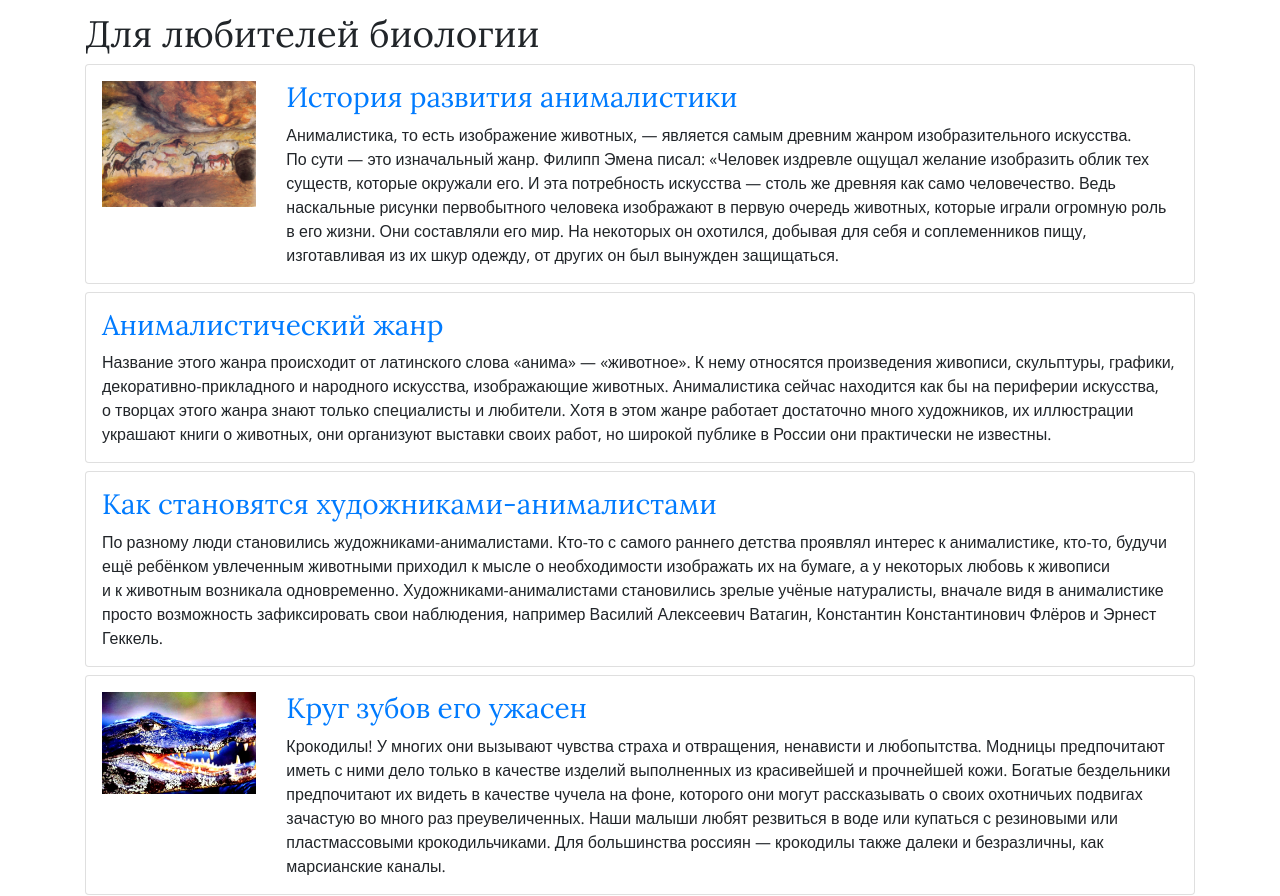
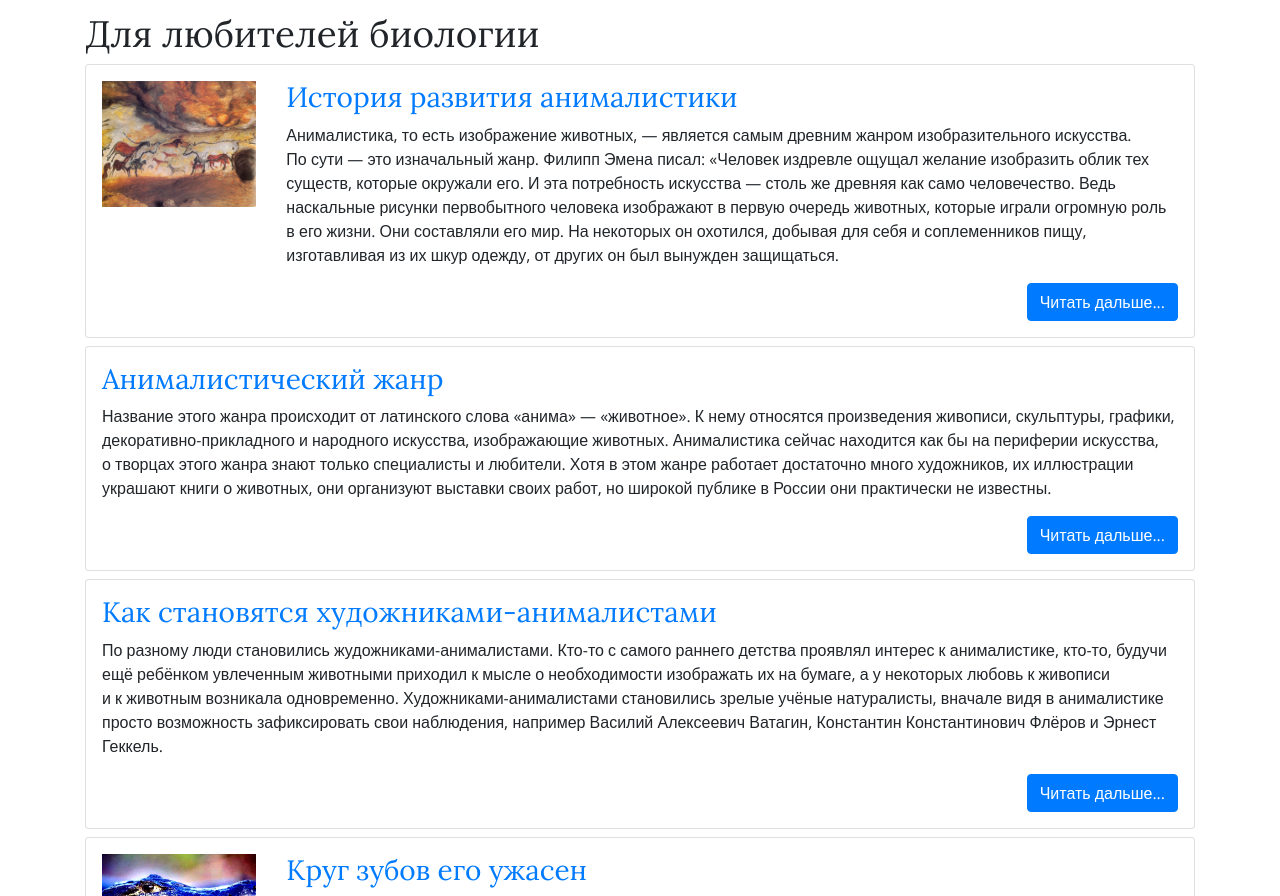
Before and after one commit to sevgym14/abramov, a Jekyll site: the page built from fans.md, in a window 1280 px wide and 1400 px high, scrolled down 168 px, cut to the strip 0-896 px from the top of the window. Built offline with Jekyll 4.4.1, drawn with Linux system fonts in a browser that asks for light colours; some of the changed text lies outside the part shown.

Commit message:
Добавил кнопку "Читать дальше"

```diff
--- a/_includes/header.html
+++ b/_includes/header.html
@@ -1,6 +1,6 @@
 <header class="bg-light m-0 py-4">
-  <p class="site-title m-0">
+  <a href="{{ site.baseurl }}/" class="site-title m-0 text-dark">
     Электронный кабинет
     <span class="title-name">В.&nbsp;И.&nbsp;Абрамова</span>
-  </p>
+  </a>
 </header>
--- a/_layouts/section.html
+++ b/_layouts/section.html
@@ -17,6 +17,7 @@ layout: default
             <div class="col">
               <h2>{{ item.title }}</h2>
               {{ item.excerpt }}
+              <span class="btn btn-primary float-right">Читать дальше...</span>
             </div>
           </div>
         </article>
```
